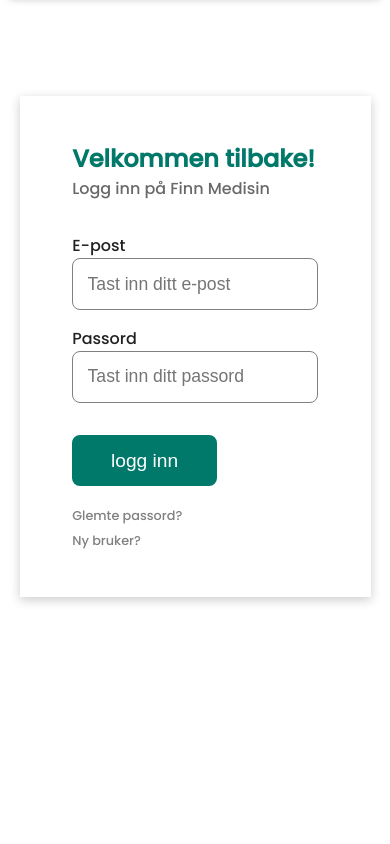
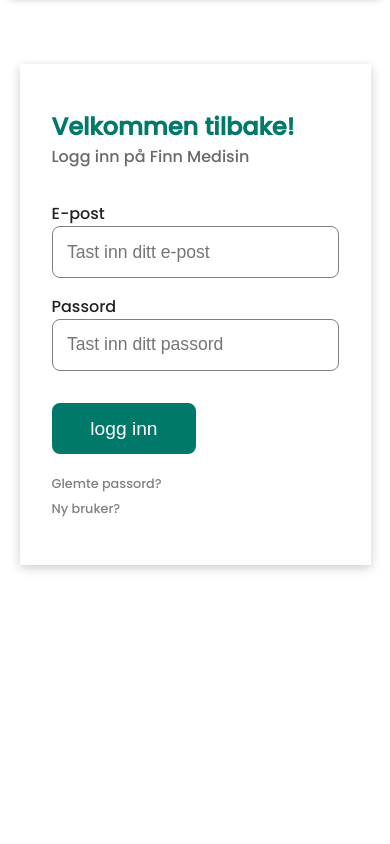
Before and after one commit to Josyno106/finn-medisin, a PHP site: page /logginn.php in a window 390 px wide. Shown: the part 127-971 px from the top of the page. Run offline with PHP 8.4, Linux system fonts and the light colour scheme; some web fonts are replaced.

Commit message:
added more mobile styles

```diff
--- a/css/loggin.css
+++ b/css/loggin.css
@@ -116,9 +116,9 @@ form {
     width: 90%;
     background-color: #fff;
     padding: 2rem 0;
-    margin-top: 6rem;
+    margin-top: 4rem;
   }
   form {
-    width: 70%;
+    width: 90%;
   }
 }
```
